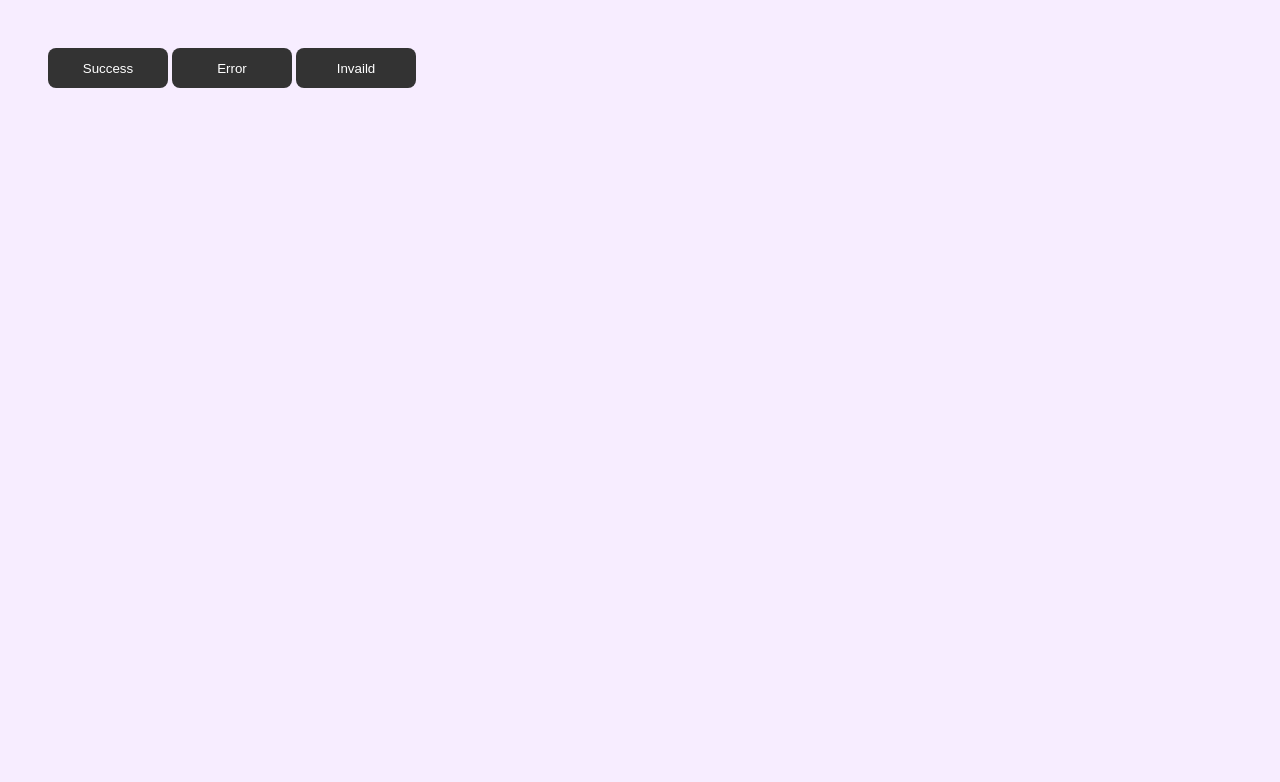
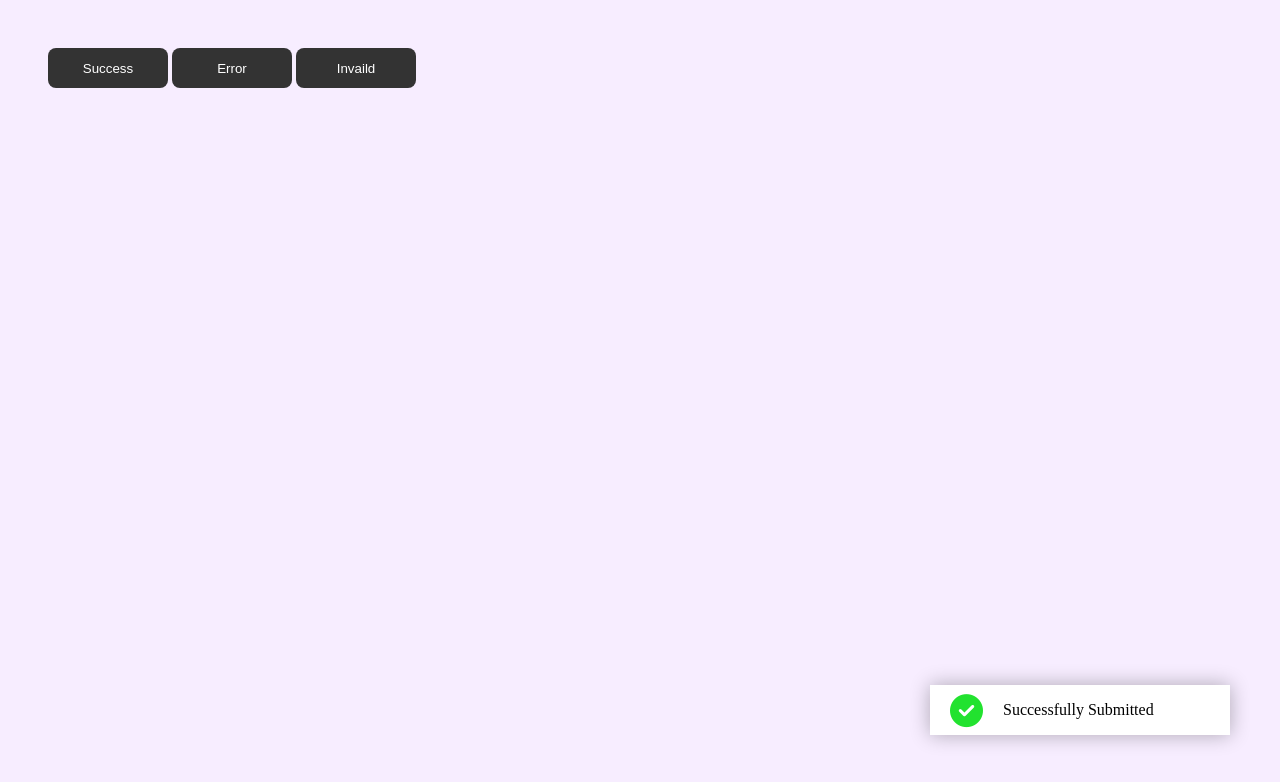
Before and after one commit to Rahulrahul00/Toast-Message-Box, a plain HTML site: page index.html in a window 1280 px wide. Both pictures are taken after a click on the button "Success". Drawn offline with Linux system fonts and the light colour scheme.

Commit message:
Added three different Toast message button and icon

```diff
--- a/index.html
+++ b/index.html
@@ -5,15 +5,17 @@
     <meta name="viewport" content="width=device-width, initial-scale=1.0">
     <title>Toast Message</title>
     <link rel="stylesheet" href="style.css">
+    <link rel="stylesheet" href="https://cdnjs.cloudflare.com/ajax/libs/font-awesome/6.6.0/css/all.min.css">
 </head>
 <body>
 
     <div class="buttons">
-        <button>Success</button>
-        <button>Error</button>
-        <button>Invaild</button>
+        <button onclick="showToast(successMsg)">Success</button>
+        <button onclick="showToast(errorMsg)">Error</button>
+        <button onclick="showToast(invaildMsg)">Invaild</button>
     </div>
 
+    <div id="toastBox"></div>
 
     <script src="./index.js"></script>
 
--- a/index.js
+++ b/index.js
@@ -0,0 +1,18 @@
+
+let toastBox = document.getElementById('toastBox');
+let successMsg = '<i class="fa-solid fa-circle-check" style="color: #22e22f;"></i> Successfully Submitted';
+let errorMsg = '<i class="fa-solid fa-circle-xmark" style="color: #fd0d0d;"></i>Please Fix the Error';
+let invaildMsg = '<i class="fa-solid fa-circle-exclamation" style="color: #ff7300;"></i>Invaild input, check again';
+
+
+function showToast(msg){
+
+let toast = document.createElement('div');
+
+toast.classList.add('toast');
+toast.innerHTML = msg;
+toastBox.appendChild(toast);
+
+
+
+}
--- a/style.css
+++ b/style.css
@@ -20,3 +20,32 @@ body{
     height: 2.5rem;
     border-radius: 0.5rem;
 }
+
+#toastBox{
+    position: absolute;
+    bottom: 30px;
+    right: 30px;
+    display: flex;
+    align-items: flex-end;
+    flex-direction: column;
+    overflow: hidden;
+    padding: 20px;
+}
+
+.toast{
+    width:300px;
+    height: 50px;
+    background: #ffff;
+    font-weight: 500;
+    margin: 15px 0;
+    box-shadow: 0 0 20px rgba(0, 0, 0, 0.3);
+    align-items: center;
+    display: flex;
+
+
+}
+.toast i{
+    margin: 0 20px;
+    font-size: 33px;
+
+}
```
